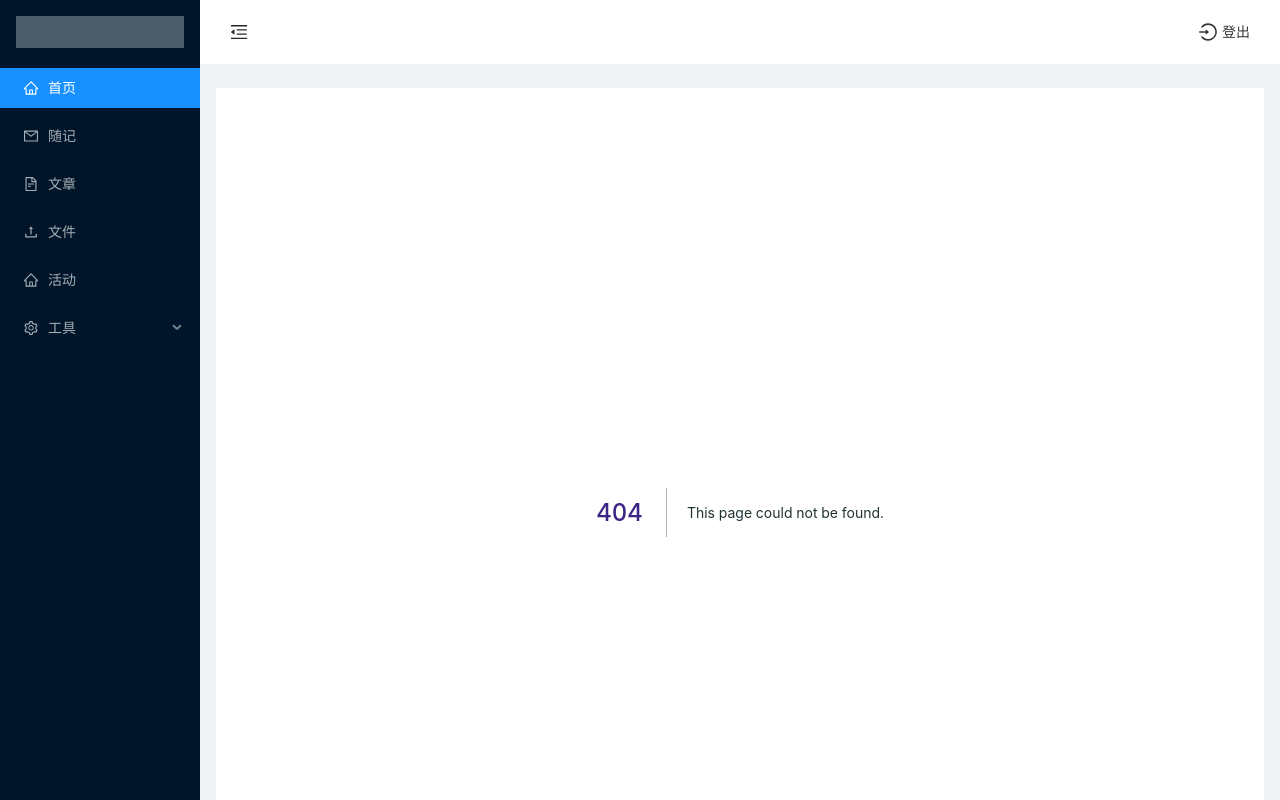
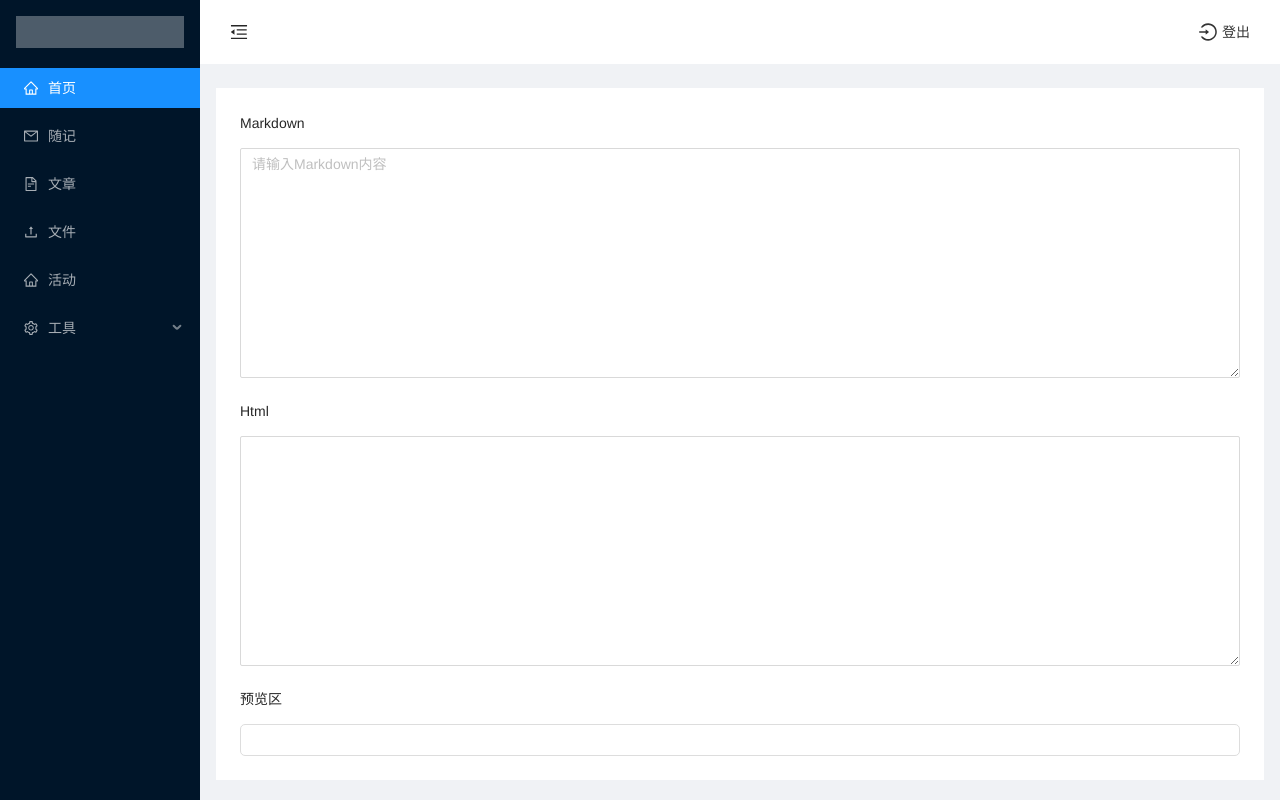
Before and after one commit to pengjielee/xun-admin, a Next.js app: page /tool/markdown in a window 1280 px wide. Before the commit this address had no page. Shown: the top 800 px of the page. Built offline with nearby package versions, Linux system fonts and the light colour scheme.

Commit message:
feat: tool markdown

```diff
--- a/package.json
+++ b/package.json
@@ -43,6 +43,8 @@
     "react-hook-form": "^7.7.1",
     "react-mobile-datepicker": "^4.0.2",
     "react-toastify": "^7.0.4",
+    "remark": "^14.0.1",
+    "remark-html": "^15.0.0",
     "sass": "^1.41.0",
     "wangeditor-for-react": "^1.4.0"
   },
--- a/src/assets/styles/page.scss
+++ b/src/assets/styles/page.scss
@@ -42,6 +42,14 @@ $main-color: #eee;
     flex-direction: column;
     justify-content: center;
     align-items: center;
+  }
+}
+
+.page-tool-markdown {
+  .preview {
+    border: 1px solid #ddd;
+    padding: 15px;
+    border-radius: 5px;
   }
 }
 
--- /dev/null
+++ b/src/pages/tool/markdown/index.js
@@ -0,0 +1,48 @@
+import { Header } from "@/components";
+import { useState } from "react";
+import { Input } from "antd";
+import { remark } from "remark";
+import remarkHtml from "remark-html";
+
+const { TextArea } = Input;
+
+const App = () => {
+  const [html, setHtml] = useState("");
+
+  const handleChange = (e) => {
+    const content = e.target.value;
+    remark()
+      .use(remarkHtml)
+      .process(content)
+      .then((result) => {
+        setHtml(result.toString());
+      });
+  };
+
+  return (
+    <div className="page-tool-markdown">
+      <Header title="Markdown"></Header>
+      <div className="container">
+        <p>Markdown</p>
+        <TextArea
+          rows={10}
+          onChange={handleChange}
+          placeholder="请输入Markdown内容"
+        />
+        <br />
+        <br />
+        <p>Html</p>
+        <TextArea rows={10} value={html} />
+        <br />
+        <br />
+        <p>预览区</p>
+        <div
+          className="preview"
+          dangerouslySetInnerHTML={{ __html: html }}
+        ></div>
+      </div>
+    </div>
+  );
+};
+
+export default App;
```
Also changed, not shown: 1 other file (tests, documents, lock files or other folders).
